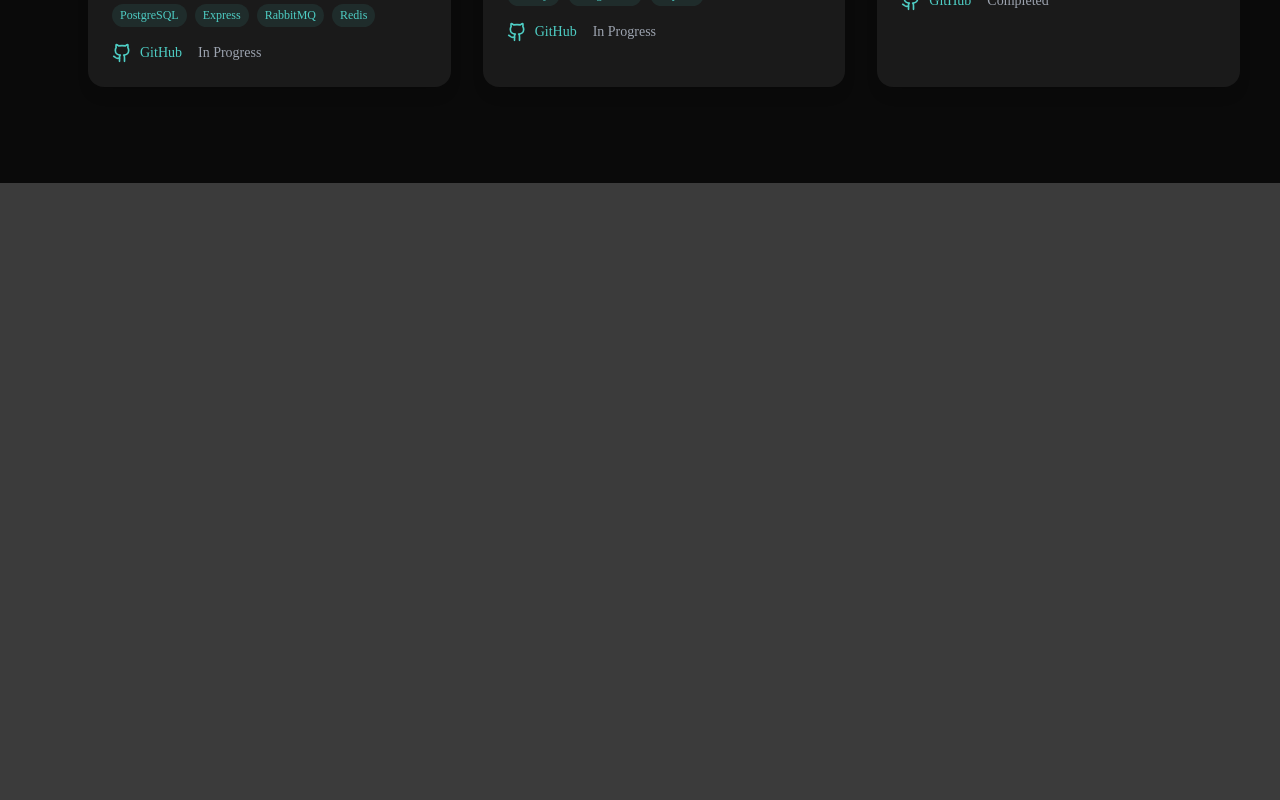
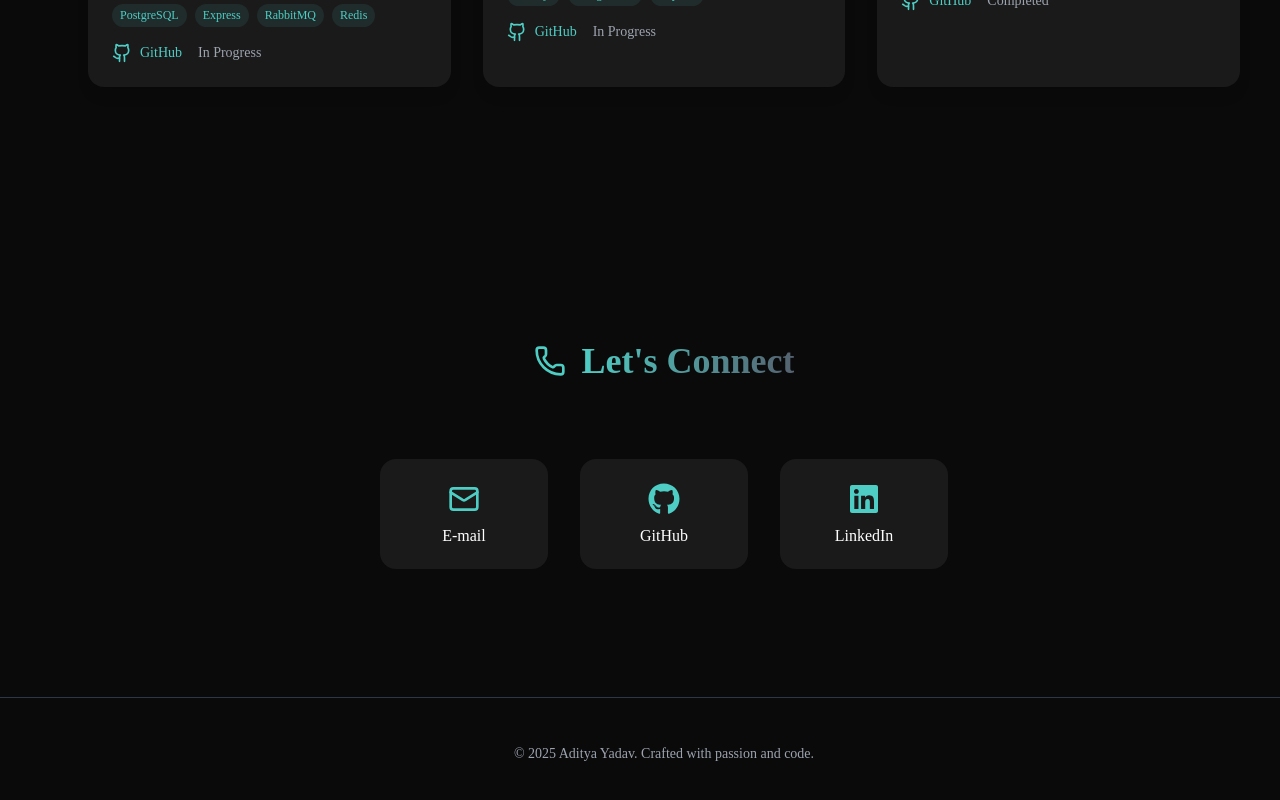
Before and after one commit to VIVEK-SACHIN/portfolio, a React (Vite) app: page / in a window 1280 px wide. Shown: the part 2379-3179 px from the top of the page. Before the commit the page ends 2562 px from the top, so only its background shows below. Built offline with nearby package versions, Linux system fonts and the light colour scheme.

Commit message:
contact And Footer Added

```diff
--- a/src/App.tsx
+++ b/src/App.tsx
@@ -5,6 +5,8 @@ import NameAndDescription from './components/NameAndDescription/NameAndDescripti
 import { loremIpsum } from 'lorem-ipsum';
 import { Expertise } from './components/Expertise/Expertise';
 import Projects from './components/Projects/Projects';
+import Contact from './components/Contact/Contact';
+import Footer from './components/footer/Footer';
 
 function App() {
   const links = {
@@ -21,11 +23,13 @@ function App() {
       />
       <div style={{ overflow: 'auto' }}>
         <NameAndDescription
-         name="Vivek"
-         description={loremIpsum({ count: 20, units: 'words' })}
+          name="Vivek"
+          description={loremIpsum({ count: 20, units: 'words' })}
         />
         <Expertise />
         <Projects />
+        <Contact />
+        <Footer />
       </div>
     </>
   )
--- /dev/null
+++ b/src/components/Contact/Contact.module.css
@@ -0,0 +1,149 @@
+/* Base styles */
+.section {
+  position: relative;
+  padding: 4rem 0;
+  background-color: #0a0a0a;
+}
+
+@media (min-width: 768px) {
+  .section {
+    padding: 8rem 0;
+  }
+}
+
+.container {
+  width: 100%;
+  margin: 0 auto;
+  padding: 0 1rem;
+}
+
+@media (min-width: 768px) {
+  .container {
+    padding: 0 1.5rem;
+  }
+}
+
+/* Content styles */
+.content {
+  max-width: 56rem;
+  margin: 0 auto;
+  text-align: center;
+  opacity: 0;
+}
+
+.header {
+  display: flex;
+  align-items: center;
+  justify-content: center;
+  margin-bottom: 3rem;
+}
+
+.phoneIcon {
+  width: 2rem;
+  height: 2rem;
+  color: #4ECDC4;
+  margin-right: 1rem;
+}
+
+.heading {
+  font-size: 2.25rem;
+  line-height: 2.5rem;
+  font-weight: 700;
+  background: linear-gradient(to right, #4ECDC4, #556270);
+  -webkit-background-clip: text;
+  background-clip: text;
+  color: transparent;
+}
+
+/* Links container */
+.linksContainer {
+  display: flex;
+  justify-content: center;
+  gap: 2rem;
+  flex-wrap: wrap;
+}
+
+.linkCard {
+  display: flex;
+  flex-direction: column;
+  align-items: center;
+  padding: 1.5rem;
+  background-color: #1a1a1a;
+  border-radius: 1rem;
+  text-decoration: none;
+  color: inherit;
+  transition: all 0.3s ease;
+  min-width: 120px;
+}
+
+.linkContent {
+  display: flex;
+  flex-direction: column;
+  align-items: center;
+  color: white;
+}
+
+.linkIcon {
+  width: 2rem;
+  height: 2rem;
+  color: #4ECDC4;
+  margin-bottom: 0.75rem;
+}
+
+/* Animation styles */
+.animateOnScroll {
+  opacity: 0;
+}
+
+.animateSlideUp {
+  animation: slideUp 1s ease forwards;
+}
+
+@keyframes slideUp {
+  from {
+    opacity: 0;
+    transform: translateY(20px);
+  }
+  to {
+    opacity: 1;
+    transform: translateY(0);
+  }
+}
+
+/* Hover effects */
+.cardHover:hover {
+  transform: translateY(-5px);
+  box-shadow: 0 10px 20px rgba(0, 0, 0, 0.2);
+}
+
+.bounceOnHover {
+  transition: transform 0.3s ease;
+}
+
+.linkCard:hover .bounceOnHover {
+  animation: bounce 0.5s ease;
+}
+
+@keyframes bounce {
+  0%, 100% {
+    transform: translateY(0);
+  }
+  50% {
+    transform: translateY(-10px);
+  }
+}
+
+
+/* Responsive adjustments */
+@media (max-width: 640px) {
+  .linksContainer {
+    flex-direction: column;
+    gap: 1rem;
+    align-items: center;
+  }
+
+  .linkCard {
+    width: 100%;
+    max-width: 200px;
+  }
+}
--- /dev/null
+++ b/src/components/Contact/Contact.tsx
@@ -0,0 +1,60 @@
+import React from 'react';
+import styles from './Contact.module.css';
+import { LucidePhone, LucideMail } from 'lucide-react';
+import { FaGithub, FaLinkedin } from 'react-icons/fa';
+
+const Contact: React.FC = () => {
+  return (
+    <section id="contact" className={styles.section}>
+      <div className={styles.container}>
+        <div className={`${styles.content} ${styles.animateOnScroll} ${styles.animateSlideUp}`}>
+          <div className={styles.header}>
+            <LucidePhone className={styles.phoneIcon} />
+            <h2 className={styles.heading}>Let's Connect</h2>
+          </div>
+
+          <div className={styles.linksContainer}>
+            <a
+              href="mailto:skilladi123@gmail.com"
+              className={`${styles.linkCard} ${styles.cardHover}`}
+              aria-label="Send email"
+            >
+              <div className={styles.linkContent}>
+                <LucideMail className={`${styles.linkIcon} ${styles.bounceOnHover}`} />
+                <span>E-mail</span>
+              </div>
+            </a>
+
+            <a
+              href="https://github.com/Aditya-system32"
+              target="_blank"
+              rel="noopener noreferrer"
+              className={`${styles.linkCard} ${styles.cardHover}`}
+              aria-label="Visit GitHub profile"
+            >
+              <div className={styles.linkContent}>
+                <FaGithub className={`${styles.linkIcon} ${styles.bounceOnHover}`} />
+                <span>GitHub</span>
+              </div>
+            </a>
+
+            <a
+              href="https://www.linkedin.com/in/aditya-yadav-573b5b322/"
+              target="_blank"
+              rel="noopener noreferrer"
+              className={`${styles.linkCard} ${styles.cardHover}`}
+              aria-label="Visit LinkedIn profile"
+            >
+              <div className={styles.linkContent}>
+                <FaLinkedin className={`${styles.linkIcon} ${styles.bounceOnHover}`} />
+                <span>LinkedIn</span>
+              </div>
+            </a>
+          </div>
+        </div>
+      </div>
+    </section>
+  );
+};
+
+export default Contact;
--- /dev/null
+++ b/src/components/Contact/types.ts
@@ -0,0 +1,4 @@
+// You can define prop types here if the component needs props in the future
+export interface ContactProps {
+  // Define any props here if needed
+}
--- /dev/null
+++ b/src/components/footer/Footer.module.css
@@ -0,0 +1,47 @@
+/* Base footer styles */
+.footer {
+    padding: 2rem 0;
+    border-top: 1px solid #2d3748; /* gray-800 equivalent */
+    background-color: #0a0a0a;
+    color: #ffffff;
+  }
+
+  /* Container styles */
+  .container {
+    width: 100%;
+    margin: 0 auto;
+    padding: 0 1.5rem;
+    text-align: center;
+  }
+
+  /* Text styles */
+  .text {
+    color: #9ca3af; /* gray-400 equivalent */
+    font-size: 0.875rem; /* text-sm */
+    line-height: 1.25rem; /* leading-normal */
+  }
+
+  /* Responsive adjustments */
+  @media (min-width: 640px) {
+    .container {
+      max-width: 640px;
+    }
+  }
+
+  @media (min-width: 768px) {
+    .container {
+      max-width: 768px;
+    }
+  }
+
+  @media (min-width: 1024px) {
+    .container {
+      max-width: 1024px;
+    }
+  }
+
+  @media (min-width: 1280px) {
+    .container {
+      max-width: 1280px;
+    }
+  }
--- /dev/null
+++ b/src/components/footer/Footer.tsx
@@ -0,0 +1,18 @@
+import React from 'react';
+import styles from './Footer.module.css';
+
+const Footer: React.FC = () => {
+  const currentYear = new Date().getFullYear();
+
+  return (
+    <footer className={styles.footer}>
+      <div className={styles.container}>
+        <p className={styles.text}>
+          © {currentYear} Aditya Yadav. Crafted with passion and code.
+        </p>
+      </div>
+    </footer>
+  );
+};
+
+export default Footer;
```
Also changed, not shown: src/components/footer/types.ts (added, +7 -0 lines).
